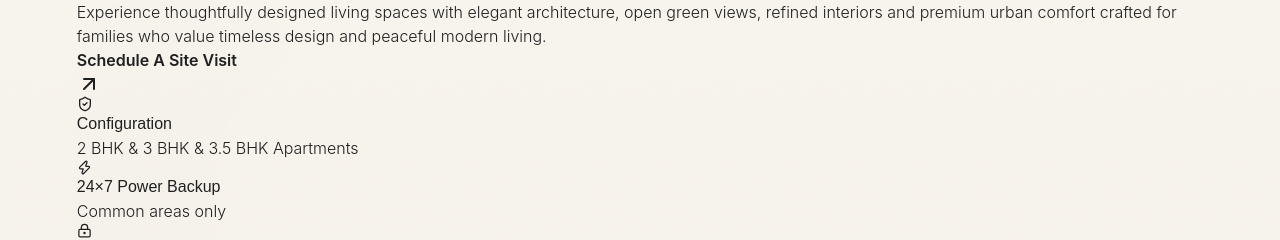
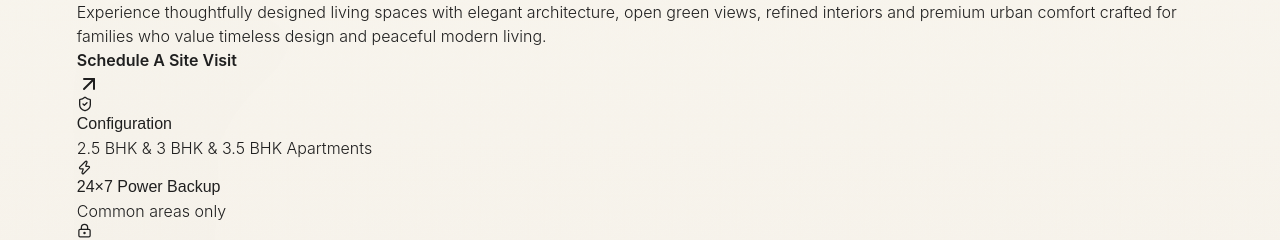
Before and after one commit to prarthana817/subham-park-jorhat, a React (Vite) app: page / in a window 1280 px wide. Shown: the part 1860-2100 px from the top of the page. Built offline with nearby package versions, Linux system fonts and the light colour scheme.

Commit message:
updated overview section

```diff
--- a/src/components/Overview.jsx
+++ b/src/components/Overview.jsx
@@ -89,7 +89,7 @@ export default function Overview({ setOpen }) {
                     Configuration
                   </h4>
                   <p className="text-[11px] text-[#707887] mt-1 font-medium" style={{ fontFamily: "'Inter', sans-serif" }}>
-                    2 BHK & 3 BHK & 3.5 BHK Apartments
+                    2.5 BHK & 3 BHK & 3.5 BHK Apartments
                   </p>
                 </div>
               </div>
```
